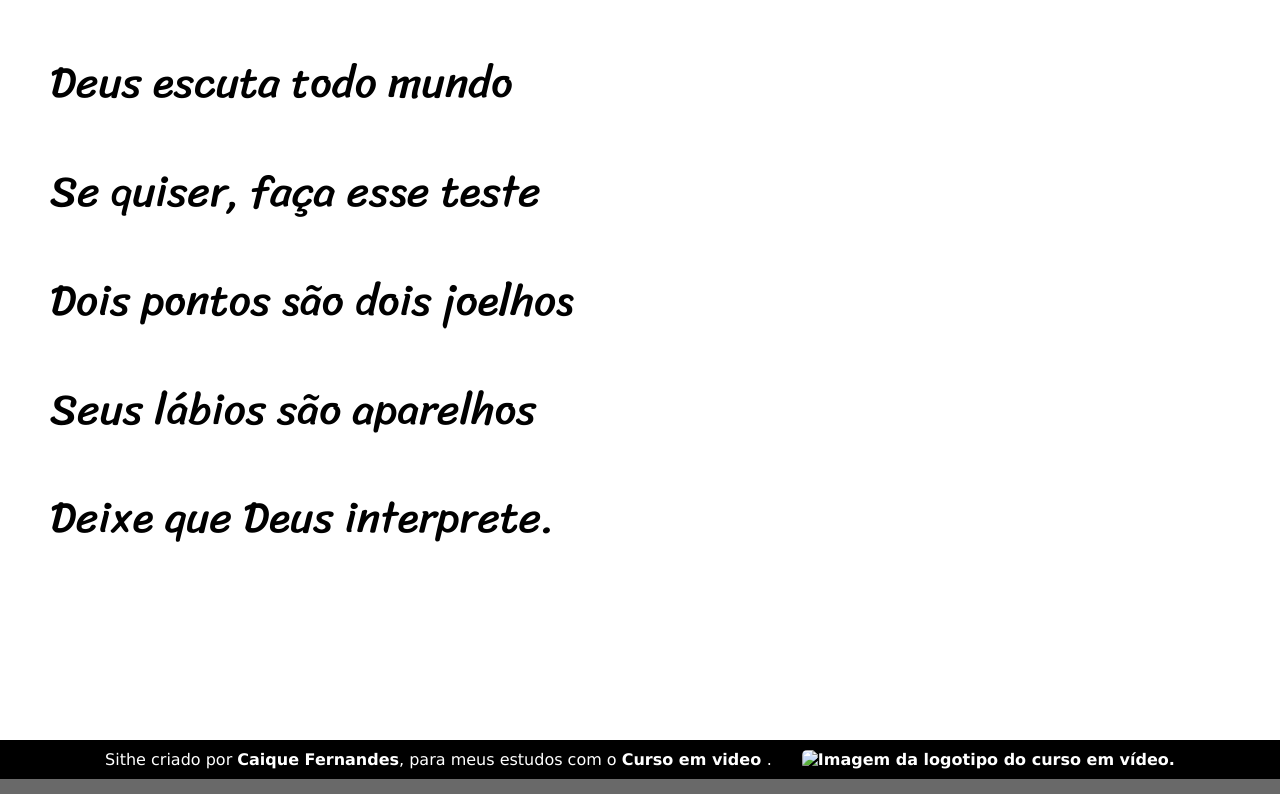
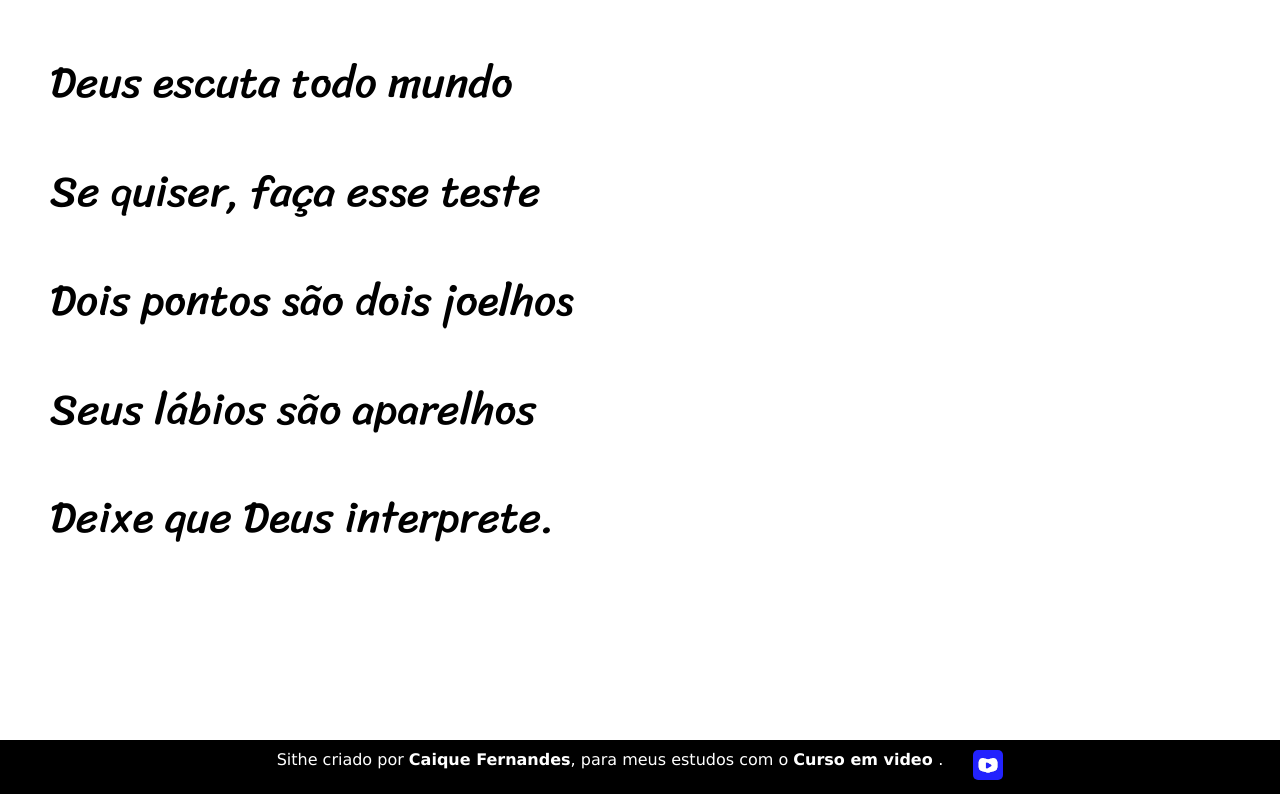
Before and after one commit to Caiquestack/Projeto--cordel, a plain HTML site: page index.html in a window 1280 px wide. Shown: the part 6117-6911 px from the top of the page. Drawn offline with Linux system fonts and the light colour scheme.

Commit message:
Redirecionei a imagem

```diff
--- a/index.html
+++ b/index.html
@@ -100,7 +100,7 @@
             estudos com o <a href="https://www.cursoemvideo.com/" target="_blank"> Curso em video </a>.
         </p>
         <a href="https://www.cursoemvideo.com/" target="_blank">
-            <img src="../desafio012/imagens/images.png" alt="Imagem da logotipo do curso em vídeo." id="logo">
+            <img src="imagens/images.png" alt="Imagem da logotipo do curso em vídeo." id="logo">
         </a>
     </footer>
 </body>
```
